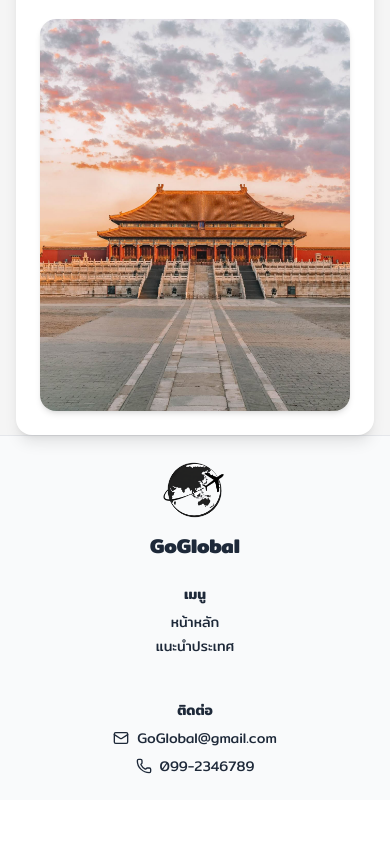
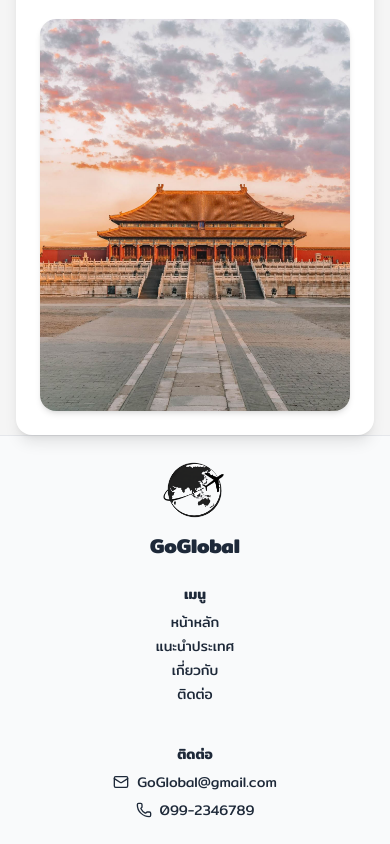
Before and after one commit to Limitbreakzz/Project-GoGlobal, a React (Vite) app: page /country/China in a window 390 px wide. Shown: the part 1034-1878 px from the top of the page. Before the commit the page ends 1834 px from the top, so only its background shows below. Built offline with nearby package versions, Linux system fonts and the light colour scheme.

Commit message:
first commit

```diff
--- a/src/components/Footer.jsx
+++ b/src/components/Footer.jsx
@@ -22,8 +22,8 @@ export default function Footer() {
           <ul className="space-y-1">
             <li><Link to="/" className="hover:text-blue-600">หน้าหลัก</Link></li>
             <li><Link to="/description" className="hover:text-blue-600">แนะนำประเทศ</Link></li>
-            <li className="hidden sm:block"><Link to="/about" className="hover:text-blue-600">เกี่ยวกับ</Link></li>
-            <li className="hidden sm:block"><Link to="/contact" className="hover:text-blue-600">ติดต่อ</Link></li>
+            <li><Link to="/description" className="hover:text-blue-600">เกี่ยวกับ</Link></li>
+            <li><Link to="/description" className="hover:text-blue-600">ติดต่อ</Link></li>
           </ul>
         </div>
 
```
